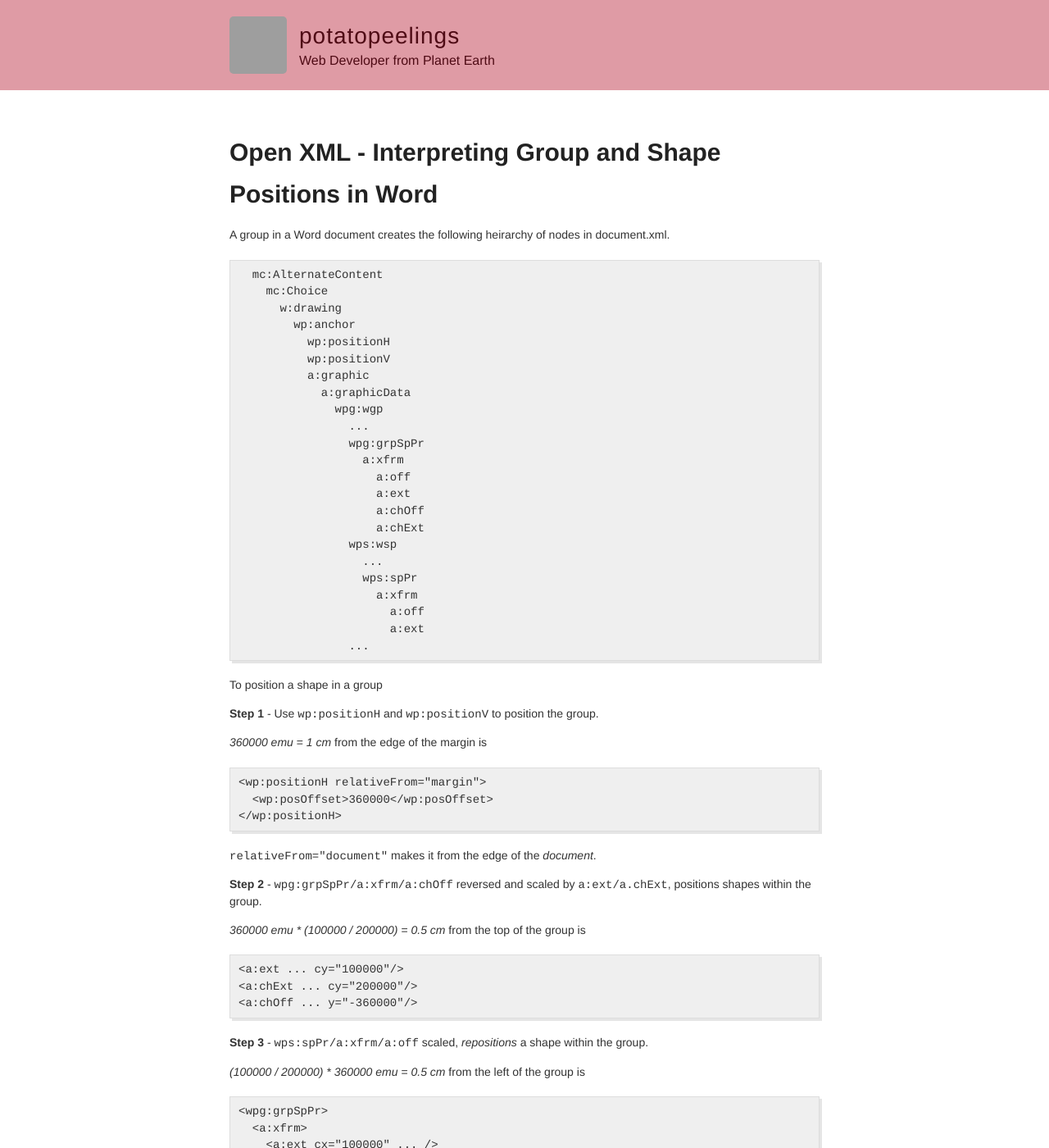
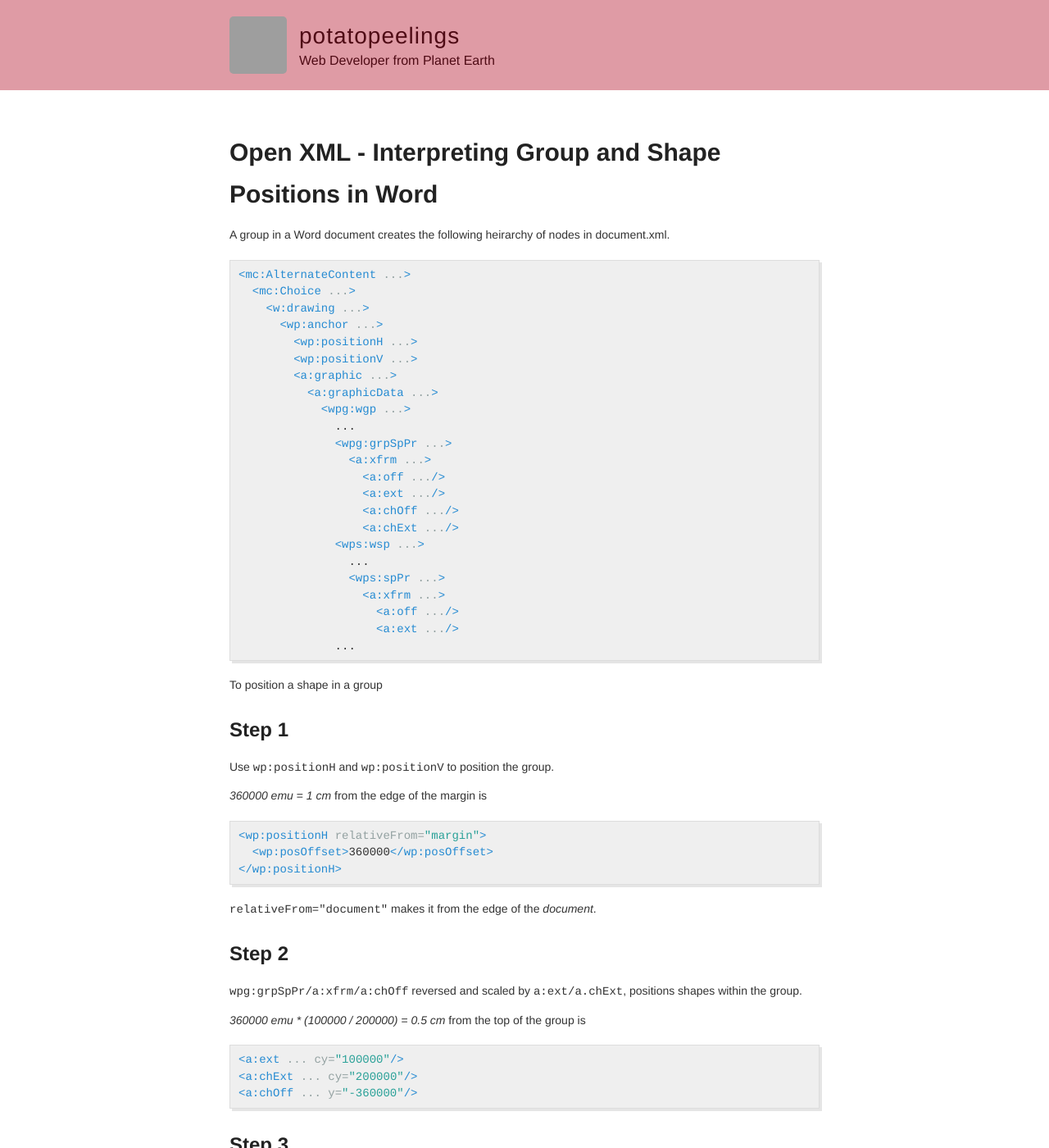
Before and after one commit to potatopeelings/potatopeelings.github.io, a Jekyll site: the page built from _posts/2018-2-18-interpreting-group-and-shape-positions-in-word.md, in a window 1280 px wide and 1400 px high. Shown: the whole window at 82% size. Built offline with Jekyll 4.4.1, drawn with Linux system fonts in a browser that asks for light colours; some of the changed text lies outside the part shown; grey boxes are pictures that could not be loaded.

Commit message:
Styling and formatting

````diff
--- a/_posts/2018-2-18-interpreting-group-and-shape-positions-in-word.md
+++ b/_posts/2018-2-18-interpreting-group-and-shape-positions-in-word.md
@@ -4,39 +4,41 @@
 ---
 
 A group in a Word document creates the following heirarchy of nodes in document.xml.
-```
-  mc:AlternateContent
-    mc:Choice
-      w:drawing
-        wp:anchor
-          wp:positionH
-          wp:positionV
-          a:graphic
-            a:graphicData
-              wpg:wgp
+```xml
+<mc:AlternateContent ...>
+  <mc:Choice ...>
+    <w:drawing ...>
+      <wp:anchor ...>
+        <wp:positionH ...>
+        <wp:positionV ...>
+        <a:graphic ...>
+          <a:graphicData ...>
+            <wpg:wgp ...>
+              ...
+              <wpg:grpSpPr ...>
+                <a:xfrm ...>
+                  <a:off .../>
+                  <a:ext .../>
+                  <a:chOff .../>
+                  <a:chExt .../>
+              <wps:wsp ...>
                 ...
-                wpg:grpSpPr
-                  a:xfrm
-                    a:off
-                    a:ext
-                    a:chOff
-                    a:chExt
-                wps:wsp
-                  ...
-                  wps:spPr
-                    a:xfrm
-                      a:off
-                      a:ext
-                ...
+                <wps:spPr ...>
+                  <a:xfrm ...>
+                    <a:off .../>
+                    <a:ext .../>
+              ...
 ```
 
 To position a shape in a group
 
-**Step 1** - Use `wp:positionH` and `wp:positionV` to position the group.
+## Step 1
+
+Use `wp:positionH` and `wp:positionV` to position the group.
 
 _360000 emu_ = _1 cm_ from the edge of the margin is
 
-```
+```xml
 <wp:positionH relativeFrom="margin">
   <wp:posOffset>360000</wp:posOffset>
 </wp:positionH>
@@ -44,21 +46,25 @@
 
 `relativeFrom="document"` makes it from the edge of the _document_.
 
-**Step 2** - `wpg:grpSpPr/a:xfrm/a:chOff` reversed and scaled by `a:ext/a.chExt`, positions shapes within the group.
+## Step 2
+
+`wpg:grpSpPr/a:xfrm/a:chOff` reversed and scaled by `a:ext/a.chExt`, positions shapes within the group.
 
 _360000 emu * (100000 / 200000)_ = _0.5 cm_ from the top of the group is
 
-```
+```xml
 <a:ext ... cy="100000"/>
 <a:chExt ... cy="200000"/>
 <a:chOff ... y="-360000"/>
 ```
 
-**Step 3** - `wps:spPr/a:xfrm/a:off` scaled, _repositions_ a shape within the group.
+## Step 3
+
+`wps:spPr/a:xfrm/a:off` scaled, _repositions_ a shape within the group.
 
 _(100000 / 200000) * 360000 emu_ = _0.5 cm_ from the left of the group is
 
-```
+```xml
 <wpg:grpSpPr>
   <a:xfrm>
     <a:ext cx="100000" ... />
````
Also changed, not shown: _posts/2017-5-22-inversion-of-control.md (+9 -1 lines), _posts/2017-5-23-solid.md (+10 -5 lines).
